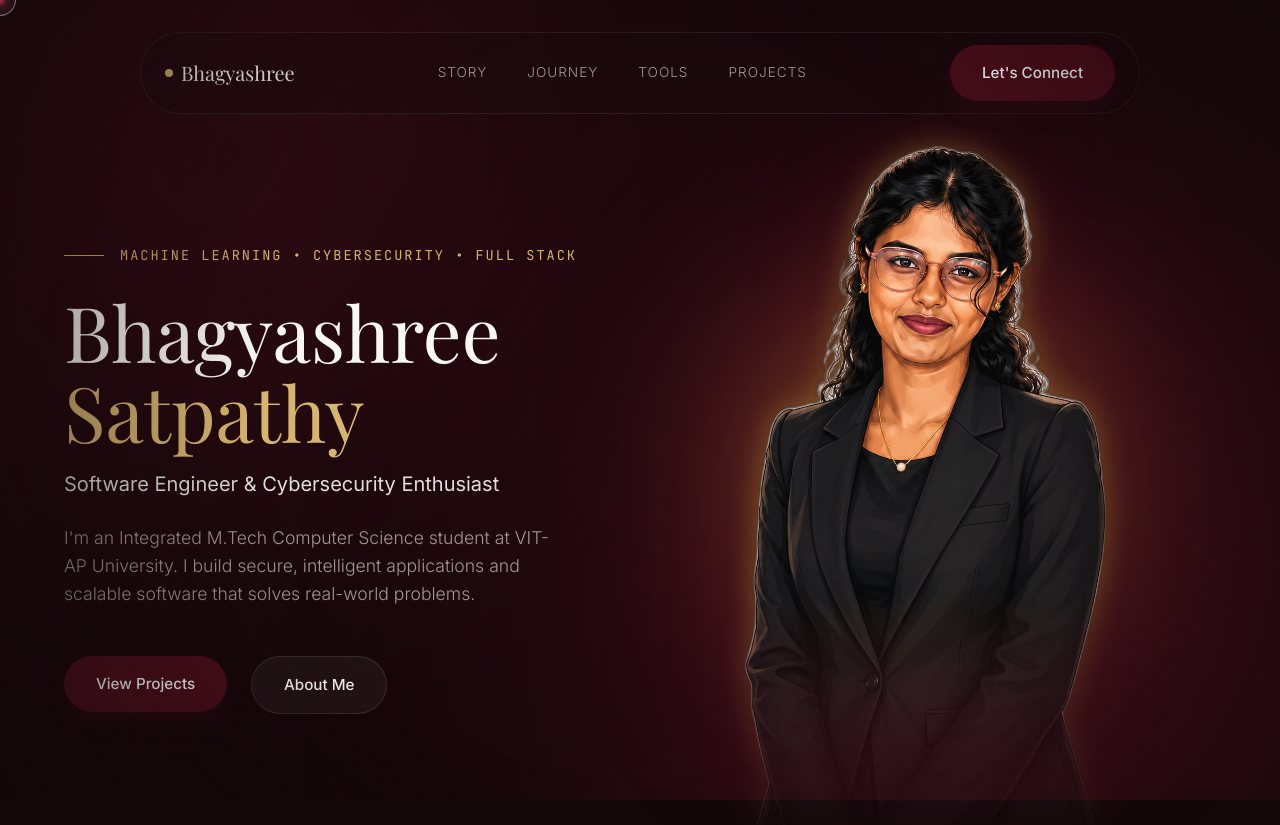
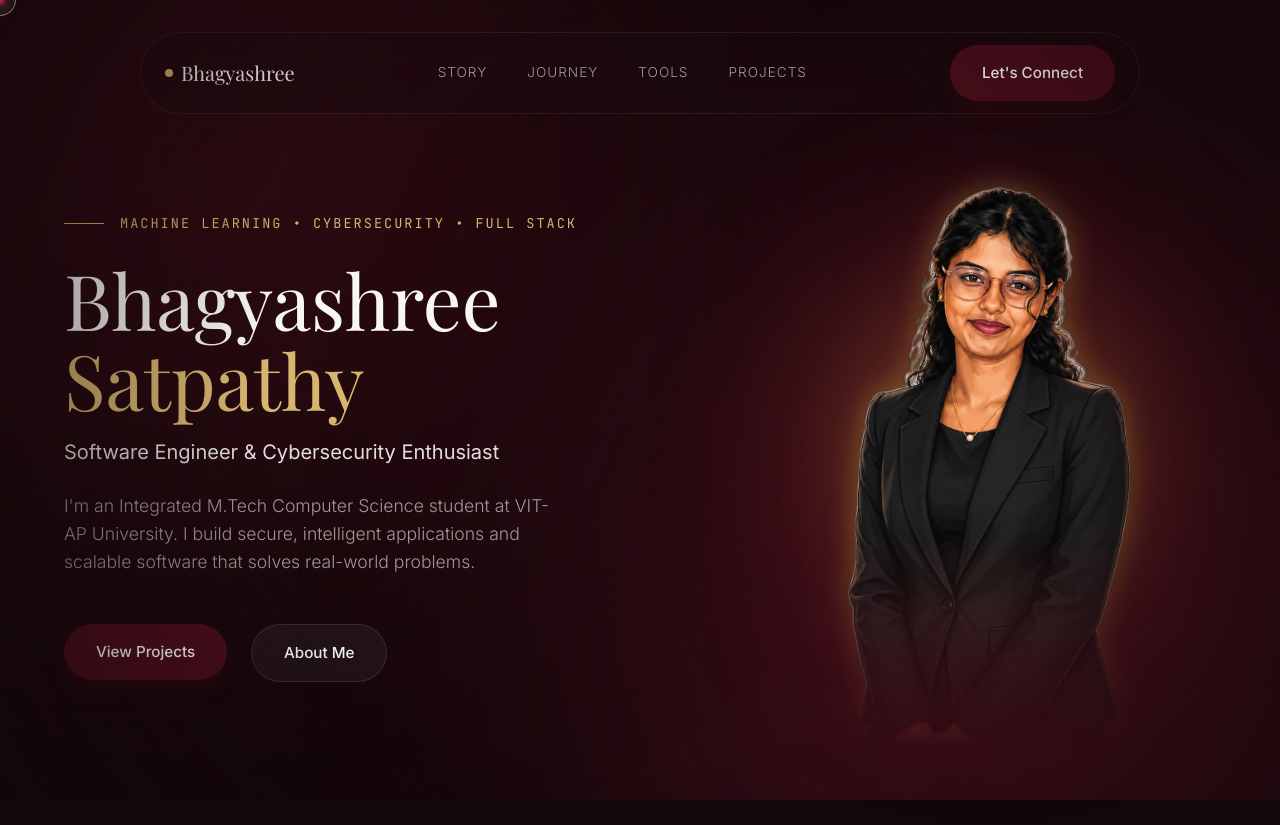
Before and after one commit to Bhagyaashreee/Bhagyashreeportfolio-23MIC7006, a Next.js app: page / in a window 1280 px wide. Shown: the top 825 px of the page. Built offline with nearby package versions, Linux system fonts and the light colour scheme; a web font is replaced by a local one.

Commit message:
Revert portrait max-width back to 450px

```diff
--- a/src/sections/Hero/Hero.css
+++ b/src/sections/Hero/Hero.css
@@ -46,7 +46,7 @@
 }
 .portrait-frame {
   width: 100%;
-  max-width: 600px;
+  max-width: 450px;
   position: relative;
   display: flex;
   justify-content: center;
```
